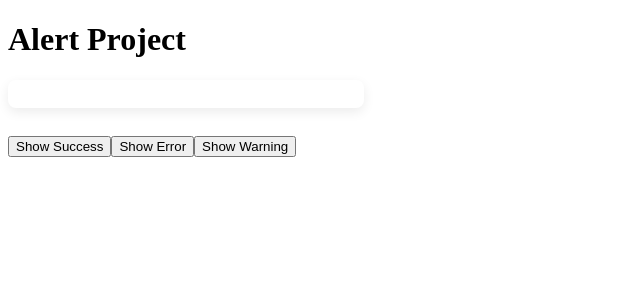
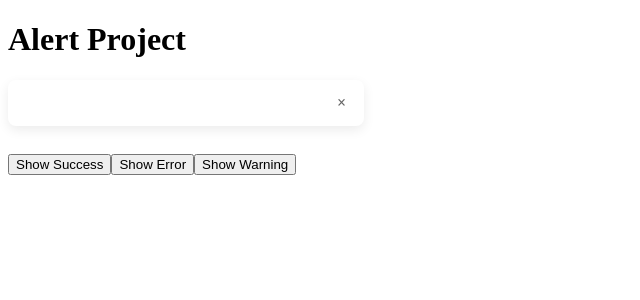
Before and after one commit to muskan-chouhan/react, a React (Vite) app in the folder 37-project-alert/: page / in a window 1280 px wide. Shown: the top 300 px of the page, without its empty margins (0-640 px from the left). Built offline with nearby package versions, Linux system fonts and the light colour scheme.

Commit message:
complete design

```diff
--- a/37-project-alert/src/Alert.jsx
+++ b/37-project-alert/src/Alert.jsx
@@ -3,11 +3,13 @@ const Alert = ({ msg, type }) => {
 
     return (
         <>
-            <div>
-                <p className={`${style.alert} ${style[type]}`}>
-                    {msg}
-                </p>
+        {/* className={styles.alert + " " + styles[type]} */}
+            <div className={`${style.alert} ${style[type]}`}>
+                <span>{msg}</span>
+                <span className={style
+                    .closeBtn}>×</span>
             </div>
+
 
         </>
     )
```
